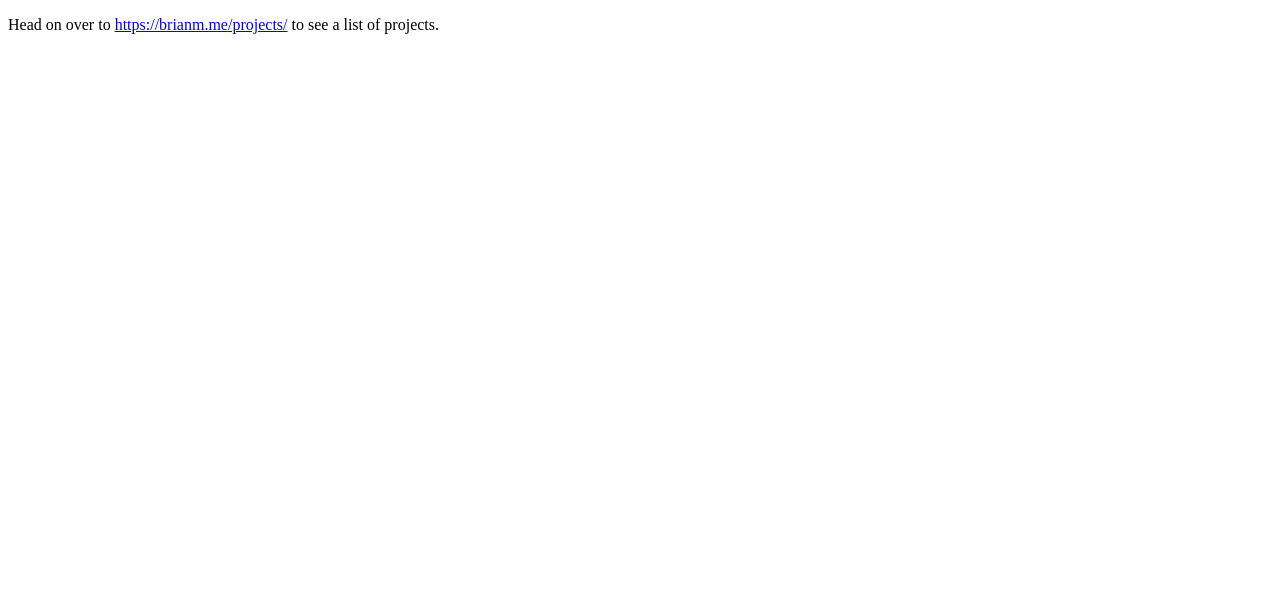
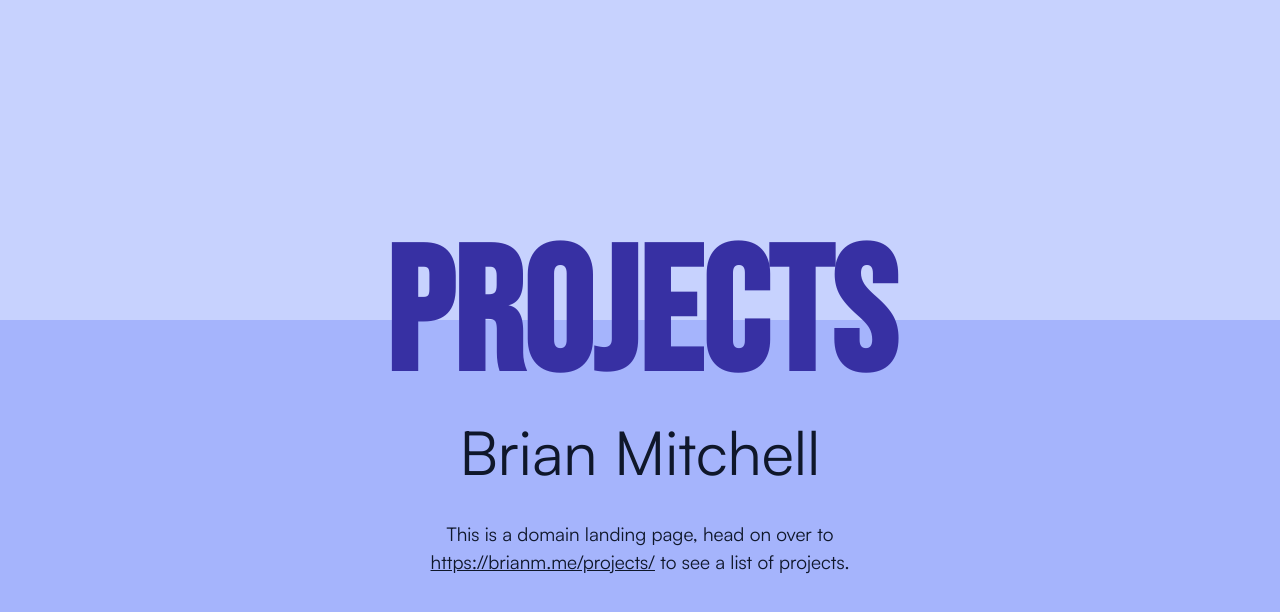
Before and after one commit to BrianMitchL/BrianMitchL.github.io, a plain HTML site: page index.html in a window 1280 px wide. Drawn offline with Linux system fonts and the light colour scheme.

Commit message:
Redesign page

```diff
--- a/index.html
+++ b/index.html
@@ -1,6 +1,56 @@
 <!DOCTYPE html>
 <html lang="en">
-  <body>
-    <p>Head on over to <a href="https://brianm.me/projects/">https://brianm.me/projects/</a> to see a list of projects.</p>
-  </body>
+<head>
+  <meta http-equiv="content-type" content="text/html; charset=utf-8" />
+  <meta
+    name="viewport"
+    content="width=device-width, initial-scale=1, viewport-fit=cover"
+  />
+  <title>Projects | Brian Mitchell</title>
+  <meta name="author" content="Brian Mitchell" />
+  <meta name="description" content="Projects landing page" />
+  <link rel="stylesheet" href="./style.css" />
+</head>
+<body>
+  <h1>Projects</h1>
+  <p class="subtitle">Brian Mitchell</p>
+  <p class="description">
+    This is a domain landing page, head on over to
+    <a href="https://brianm.me/projects/">https://brianm.me/projects/</a> to
+    see a list of projects.
+  </p>
+  <script>
+    const colors = [
+      "red",
+      "orange",
+      "amber",
+      "yellow",
+      "lime",
+      "green",
+      "emerald",
+      "teal",
+      "cyan",
+      "sky",
+      "blue",
+      "indigo",
+      "violet",
+      "purple",
+      "fuchsia",
+      "pink",
+      "rose",
+    ];
+    function setRandomColor() {
+      const color = colors[Math.floor(Math.random() * colors.length)];
+      document.documentElement.style.setProperty("--200", `var(--${color}-200`);
+      document.documentElement.style.setProperty("--300", `var(--${color}-300`);
+      document.documentElement.style.setProperty("--800", `var(--${color}-800`);
+      document.documentElement.style.setProperty("--900", `var(--${color}-900`);
+    }
+    setRandomColor();
+    document.documentElement.onmouseup = (event) => {
+      if (event.target.nodeName === 'A') return;
+      setRandomColor();
+    }
+  </script>
+</body>
 </html>
--- /dev/null
+++ b/style.css
@@ -0,0 +1,269 @@
+/**
+ * @license
+ *
+ * Font Family: Bebas Neue
+ * Designed by: Ryoichi Tsunekawa, Dharma Type
+ * URL: https://www.fontshare.com./bebas-neue
+ * © 2022 Indian Type Foundry
+ *
+ * Font Style:
+ * Bebas Neue Regular
+ *
+*/
+
+@font-face {
+  font-family: "BebasNeue-Regular";
+  src: url("./fonts/bebas-neue/BebasNeue-Regular.woff2") format("woff2"),
+  url("./fonts/bebas-neue/BebasNeue-Regular.woff") format("woff"),
+  url("./fonts/bebas-neue/BebasNeue-Regular.ttf") format("truetype");
+  font-weight: 400;
+  font-display: swap;
+  font-style: normal;
+}
+
+/**
+ * @license
+ *
+ * Font Family: Satoshi
+ * Designed by: Deni Anggara
+ * URL: https://www.fontshare.com/fonts/satoshi
+ * © 2022 Indian Type Foundry
+ *
+ * Font Styles:
+ * Satoshi Variable(Variable font)
+ * Satoshi Variable Italic(Variable font)
+ *
+*/
+
+/**
+* This is a variable font
+* You can control variable axes as shown below:
+* font-variation-settings: 'wght' 900.0;
+*
+* available axes:
+
+* 'wght' (range from 300.0 to 900.0)
+
+*/
+
+@font-face {
+  font-family: "Satoshi-Variable";
+  src: url("./fonts/satoshi/Satoshi-Variable.woff2") format("woff2"),
+  url("./fonts/satoshi/Satoshi-Variable.woff") format("woff"),
+  url("./fonts/satoshi/Satoshi-Variable.ttf") format("truetype");
+  font-weight: 300 900;
+  font-display: swap;
+  font-style: normal;
+  font-feature-settings: "dlig", "salt";
+}
+
+/**
+* This is a variable font
+* You can control variable axes as shown below:
+* font-variation-settings: 'wght' 900.0;
+*
+* available axes:
+
+* 'wght' (range from 300.0 to 900.0)
+
+*/
+
+@font-face {
+  font-family: "Satoshi-Variable";
+  src: url("./fonts/satoshi/Satoshi-VariableItalic.woff2") format("woff2"),
+  url("./fonts/satoshi/Satoshi-VariableItalic.woff") format("woff"),
+  url("./fonts/satoshi/Satoshi-VariableItalic.ttf") format("truetype");
+  font-weight: 300 900;
+  font-display: swap;
+  font-style: italic;
+  font-feature-settings: "dlig", "salt";
+}
+
+:root {
+  color-scheme: light dark;
+
+  --font-fallback: system-ui, -apple-system, BlinkMacSystemFont, "Segoe UI",
+  "Noto Sans", Helvetica, Arial, sans-serif, "Apple Color Emoji",
+  "Segoe UI Emoji";
+  --font-heading: "BebasNeue-Regular", var(--font-fallback);
+  --font-body: "Satoshi-Variable", var(--font-fallback);
+
+  /* generated with https://www.fluid-type-scale.com/ */
+  --font-size-base: clamp(1rem, 0.34vw + 0.91rem, 1.19rem);
+  --font-size-md: clamp(2rem, 2.84vw + 1.29rem, 3.56rem);
+  --font-size-lg: clamp(4rem, 12.16vw + 0.96rem, 10.69rem);
+
+  /* layout */
+  --base-padding: 2rem;
+
+  /* colors */
+  --slate-100: #f1f5f9;
+  --slate-200: #e2e8f0;
+  --slate-800: #1e293b;
+  --slate-900: #0f172a;
+  --red-200: #fecaca;
+  --red-300: #fca5a5;
+  --red-800: #991b1b;
+  --red-900: #7f1d1d;
+  --orange-200: #fed7aa;
+  --orange-300: #fdba74;
+  --orange-800: #9a3412;
+  --orange-900: #7c2d12;
+  --amber-200: #fde68a;
+  --amber-300: #fcd34d;
+  --amber-800: #92400e;
+  --amber-900: #78350f;
+  --yellow-200: #fef08a;
+  --yellow-300: #fde047;
+  --yellow-800: #854d0e;
+  --yellow-900: #713f12;
+  --lime-200: #d9f99d;
+  --lime-300: #bef264;
+  --lime-800: #3f6212;
+  --lime-900: #365314;
+  --green-200: #bbf7d0;
+  --green-300: #86efac;
+  --green-800: #166534;
+  --green-900: #14532d;
+  --emerald-200: #a7f3d0;
+  --emerald-300: #6ee7b7;
+  --emerald-800: #065f46;
+  --emerald-900: #064e3b;
+  --teal-200: #99f6e4;
+  --teal-300: #5eead4;
+  --teal-800: #115e59;
+  --teal-900: #134e4a;
+  --cyan-200: #a5f3fc;
+  --cyan-300: #67e8f9;
+  --cyan-800: #155e75;
+  --cyan-900: #164e63;
+  --sky-200: #bae6fd;
+  --sky-300: #7dd3fc;
+  --sky-800: #075985;
+  --sky-900: #0c4a6e;
+  --blue-200: #bfdbfe;
+  --blue-300: #93c5fd;
+  --blue-800: #1e40af;
+  --blue-900: #1e3a8a;
+  --indigo-200: #c7d2fe;
+  --indigo-300: #a5b4fc;
+  --indigo-800: #3730a3;
+  --indigo-900: #312e81;
+  --violet-200: #ddd6fe;
+  --violet-300: #c4b5fd;
+  --violet-800: #5b21b6;
+  --violet-900: #4c1d95;
+  --purple-200: #e9d5ff;
+  --purple-300: #d8b4fe;
+  --purple-800: #6b21a8;
+  --purple-900: #581c87;
+  --fuchsia-200: #f5d0fe;
+  --fuchsia-300: #f0abfc;
+  --fuchsia-800: #86198f;
+  --fuchsia-900: #701a75;
+  --pink-200: #fbcfe8;
+  --pink-300: #f9a8d4;
+  --pink-800: #9d174d;
+  --pink-900: #831843;
+  --rose-200: #fecdd3;
+  --rose-300: #fda4af;
+  --rose-800: #9f1239;
+  --rose-900: #881337;
+
+  --200: var(--violet-200);
+  --300: var(--violet-300);
+  --800: var(--violet-800);
+  --900: var(--violet-900);
+
+  --text-color: var(--slate-900);
+  --link-color: var(--slate-900);
+  --link-hover-color: var(--slate-800);
+  --background-top: var(--200);
+  --background-bottom: var(--300);
+  --heading-color: var(--800);
+}
+
+@media (prefers-color-scheme: dark) {
+  :root {
+    --text-color: var(--slate-100);
+    --link-color: var(--slate-100);
+    --link-hover-color: var(--slate-200);
+    --background-top: var(--800);
+    --background-bottom: var(--900);
+    --heading-color: var(--200);
+  }
+}
+
+@media (max-width: 36rem) {
+  :root {
+    --base-padding: 1rem;
+  }
+}
+
+* {
+  margin: 0;
+  padding: 0;
+  box-sizing: border-box;
+}
+
+html {
+  font-family: var(--font-body);
+  font-size: var(--font-size-base);
+  line-height: 1.5;
+  color: var(--text-color);
+  height: 100%;
+  overflow-wrap: break-word;
+  padding:
+    max(env(safe-area-inset-top, 0), var(--base-padding))
+    max(env(safe-area-inset-right, 0), var(--base-padding))
+    max(env(safe-area-inset-bottom, 0), var(--base-padding))
+    max(env(safe-area-inset-left, 0), var(--base-padding));
+}
+
+body {
+  text-align: center;
+  background: linear-gradient(
+    to bottom,
+    var(--background-top) 40%,
+    var(--background-bottom) 40%
+  )
+  no-repeat var(--background-bottom);
+  margin-block-start: calc(
+    40dvh - calc(var(--font-size-lg) / 2) -
+    max(env(safe-area-inset-top, 0), var(--base-padding))
+  );
+}
+
+:where(h1, h2, h3, h4, h5, h6) {
+  font-family: var(--font-heading);
+  line-height: 1;
+  color: var(--heading-color);
+}
+
+h1 {
+  font-size: var(--font-size-lg);
+}
+
+@media (prefers-contrast: more) {
+  h1 {
+    color: var(--text-color);
+  }
+}
+
+.subtitle {
+  font-size: var(--font-size-md);
+  margin-block-end: var(--font-size-base);
+}
+
+.description {
+  max-width: 40ch;
+  margin-inline: auto;
+}
+
+a {
+  color: var(--link-color);
+}
+
+a:hover {
+  color: var(--link-hover-color);
+}
```
Also changed, not shown: fonts/bebas-neue/BebasNeue-Regular.ttf (added), fonts/bebas-neue/BebasNeue-Regular.woff (added), fonts/bebas-neue/BebasNeue-Regular.woff2 (added), fonts/satoshi/Satoshi-Variable.ttf (added), fonts/satoshi/Satoshi-Variable.woff (added), fonts/satoshi/Satoshi-Variable.woff2 (added), fonts/satoshi/Satoshi-VariableItalic.ttf (added), fonts/satoshi/Satoshi-VariableItalic.woff (added), fonts/satoshi/Satoshi-VariableItalic.woff2 (added), 2 other files.
